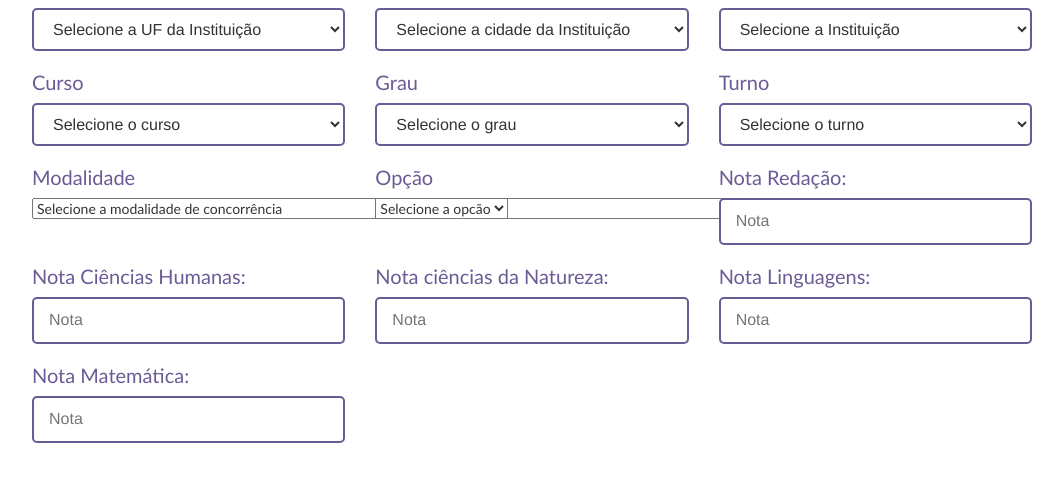
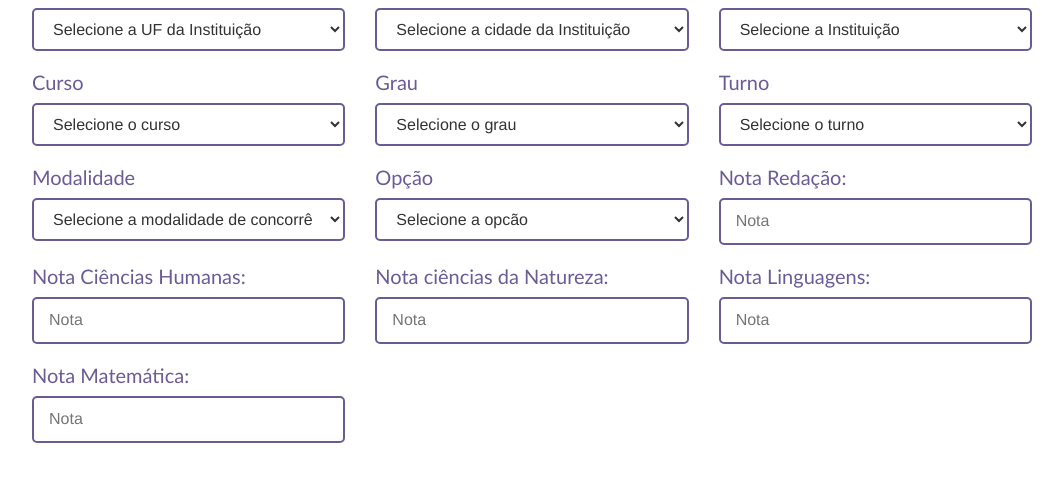
Before and after one commit to dnsrsdata/ecommerce_inference, a Flask app: page /predicoes in a window 1280 px wide. Shown: the part 164-649 px from the top of the page, without its empty margins (108-1171 px from the left). Run offline with Flask 3, Linux system fonts and the light colour scheme; some libraries are stand-ins or nearby versions.

Commit message:
Estilizando os campos de cota e opção

```diff
--- a/app/static/style.css
+++ b/app/static/style.css
@@ -121,6 +121,8 @@ input {
 .curso_control,
 .grau_control,
 .turno_control,
+.modalidade_control,
+.opcao_control,
 .nota_redacao_control,
 .nota_cn_control,
 .nota_ch_control,
```
